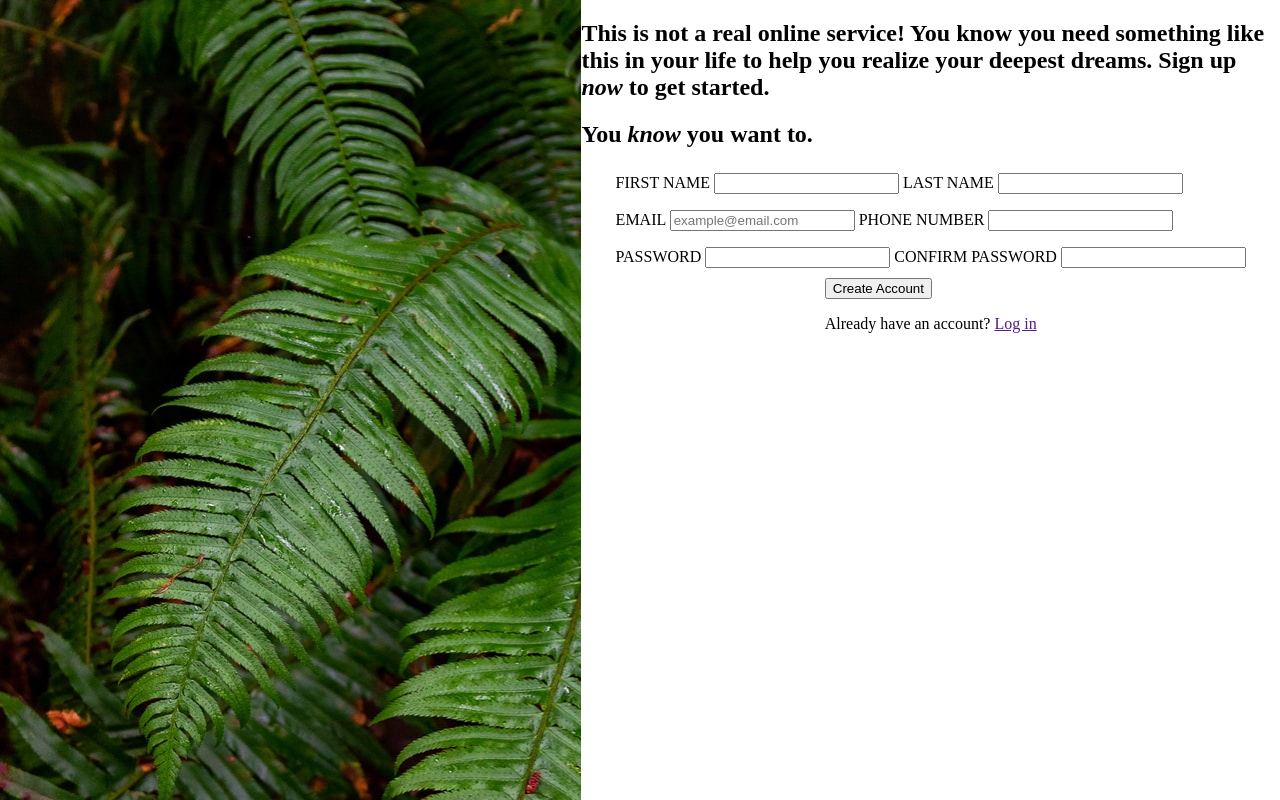
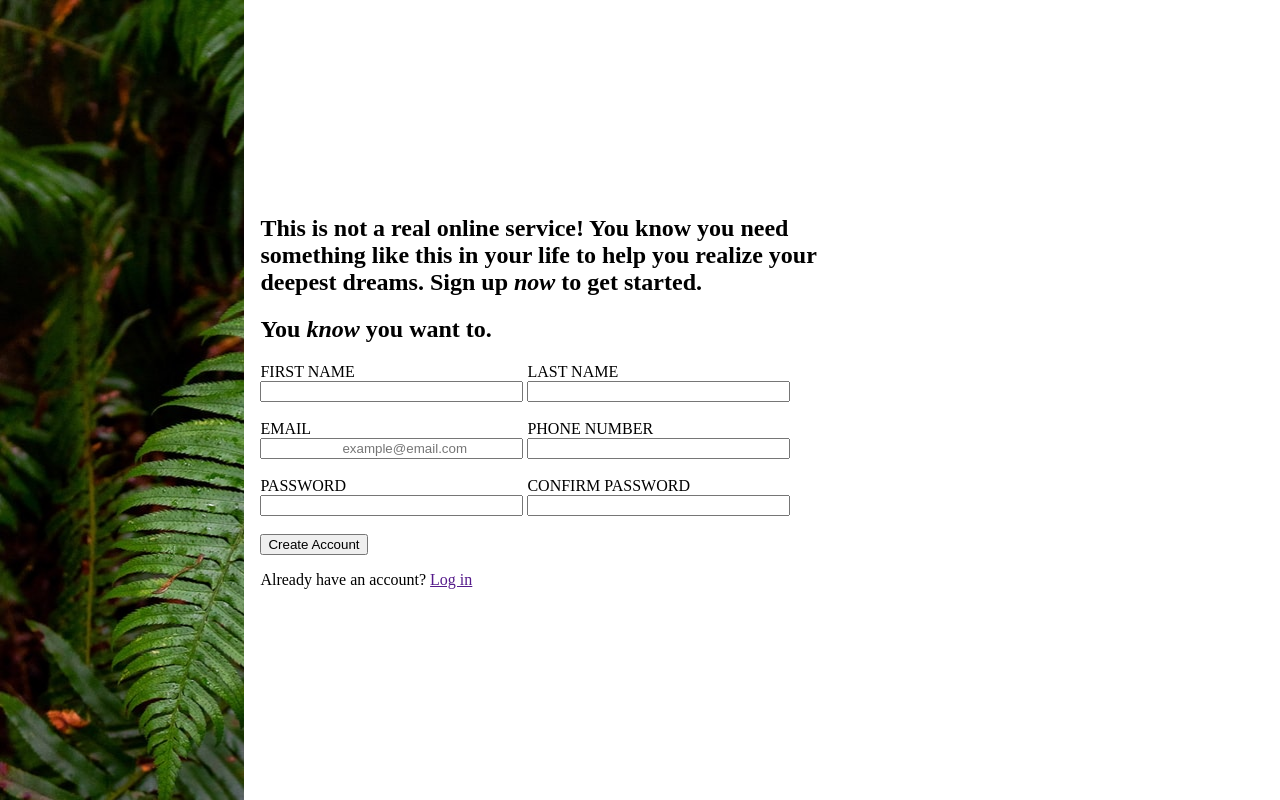
Before and after one commit to stevenmck97/signup-form, a plain HTML site: page index.html in a window 1280 px wide. Drawn offline with Linux system fonts and the light colour scheme.

Commit message:
Replaced fieldset with div of class form-row. Added div to each individual label and input. Aligned form elements.

```diff
--- a/index.html
+++ b/index.html
@@ -10,7 +10,7 @@
     <body>
         <div class="container">
             <div class="bg-img-container">
-                <!-- <img src="/bg-img.jpeg" alt="bg-img" /> -->
+
             </div>
             <div class="form-container">
                 <div id="form-text">
@@ -23,15 +23,23 @@
                     <h2>You <em>know</em> you want to.</h2>
                 </div>
                 <div id="form-elements">
-                    <fieldset>
+                    <div class="form-row">
+                        <div>
                             <label for="firstName">FIRST NAME</label>
-                        <input type="text" id="firstName" name="firstName" />
-
+                            <input
+                                type="text"
+                                id="firstName"
+                                name="firstName"
+                            />
+                        </div>
+                        <div>
                             <label for="lastName">LAST NAME</label>
                             <input type="text" id="lastName" name="lastName" />
-                    </fieldset>
+                        </div>
+                    </div class="form-row">
 
-                    <fieldset>
+                    <div class="form-row">
+                        <div>
                             <label for="emailAddress">EMAIL</label>
                             <input
                                 type="email"
@@ -39,22 +47,33 @@
                                 name="emailAddress"
                                 placeholder="example@email.com"
                             />
-
+                        </div>
+                        <div>
                             <label for="phoneNo">PHONE NUMBER</label>
                             <input type="number" id="phoneNo" name="phoneNo" />
-                    </fieldset>
+                        </div>
+                    </div class="form-row">
 
-                    <fieldset>
+                    <div class="form-row">
+                        <div>
                             <label for="password">PASSWORD</label>
-                        <input type="password" id="password" name="password" />
-
-                        <label for="confirmPassword">CONFIRM PASSWORD</label>
+                            <input
+                                type="password"
+                                id="password"
+                                name="password"
+                            />
+                        </div>
+                        <div>
+                            <label for="confirmPassword"
+                                >CONFIRM PASSWORD</label
+                            >
                             <input
                                 type="password"
                                 id="confirmPassword"
                                 name="confirmPassword"
                             />
-                    </fieldset>
+                        </div>
+                    </div class="form-row">
                 </div>
 
                 <div id="form-btns">
--- a/styles.css
+++ b/styles.css
@@ -1,6 +1,5 @@
 body {
     margin: 0;
-    padding: 0;
 }
 
 .container {
@@ -15,11 +14,35 @@ body {
 }
 
 .form-container {
-    display: flex;
     flex-direction: column;
-    align-items: center;
+    align-content: center;
+    margin-right: 32vw;
+    margin-left: 16px;
 }
 
-fieldset {
-    border: none;
+h2 {
+    text-align: left;
 }
+
+#form-elements > label {
+    display: block;
+    float: left;
+    width: 30%;
+}
+
+.form-row {
+    display: flex;
+    flex-direction: row;
+    column-gap: 84px;
+    row-gap: 18px;
+    margin-bottom: 18px;
+}
+
+.form-row > div {
+    float: left;
+    width: 30%;
+}
+
+.form-row > div > input {
+    padding-left: 5rem;
+}
```
Lines whose indentation alone changed are shown as unchanged.
